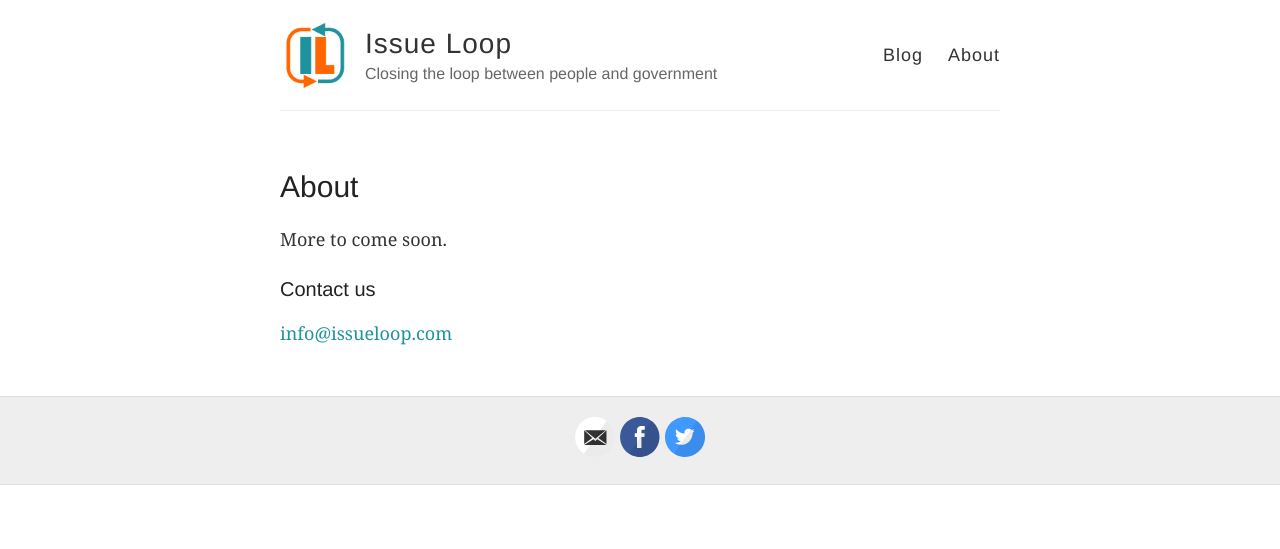
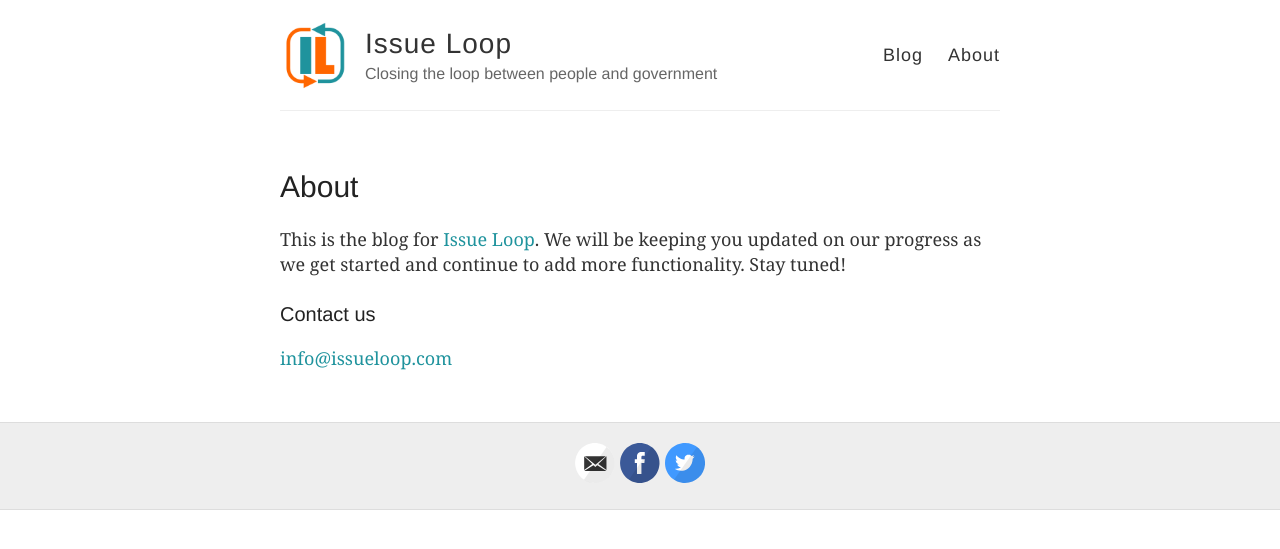
Before and after one commit to mikefeldmangh/issueloop, a Jekyll site: the page built from about.md, in a window 1280 px wide. Shown: the top 549 px of the page. Built offline with Jekyll 4.4.1, drawn with Linux system fonts in a browser that asks for light colours.

Commit message:
Modify about page.

```diff
--- a/about.md
+++ b/about.md
@@ -4,7 +4,7 @@ title: About
 permalink: /about/
 ---
 
-More to come soon.
+This is the blog for [Issue Loop](http://www.issueloop.com). We will be keeping you updated on our progress as we get started and continue to add more functionality. Stay tuned!
 
 
 ### Contact us
```
